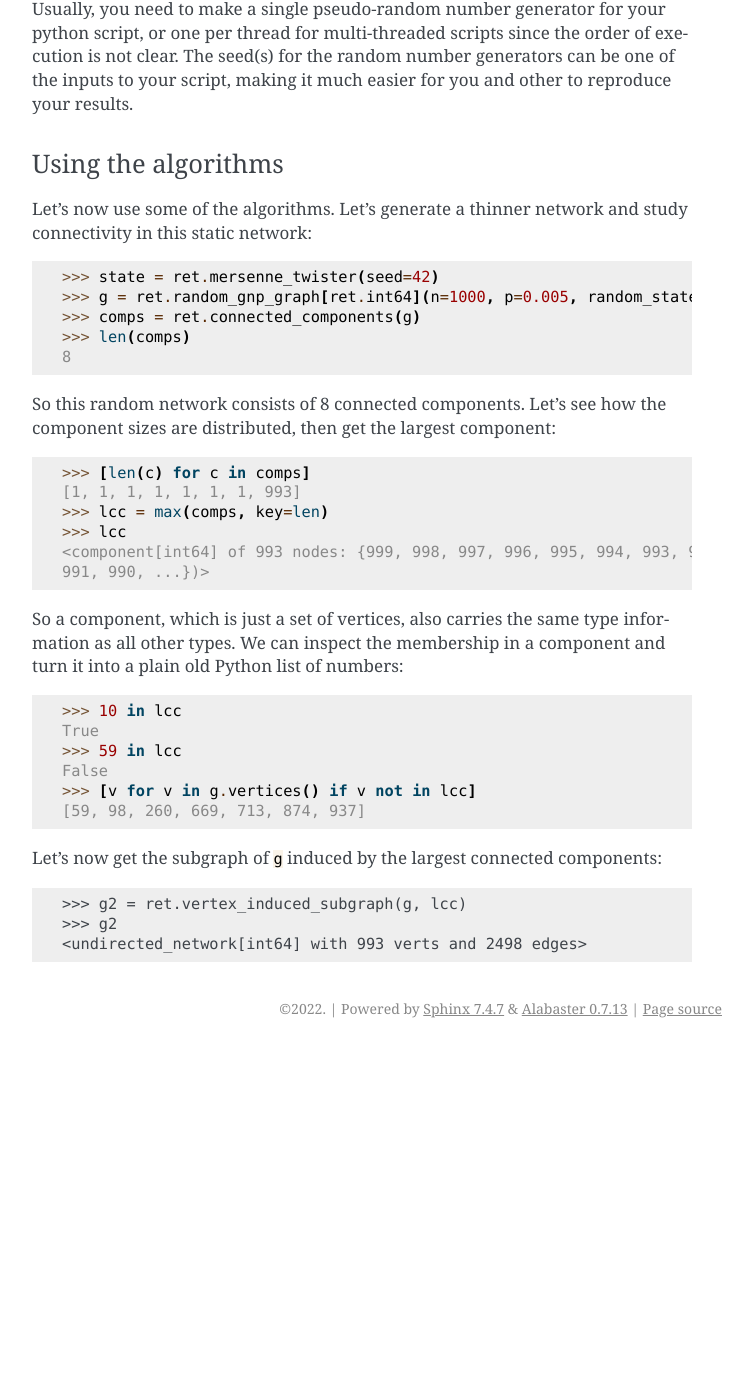
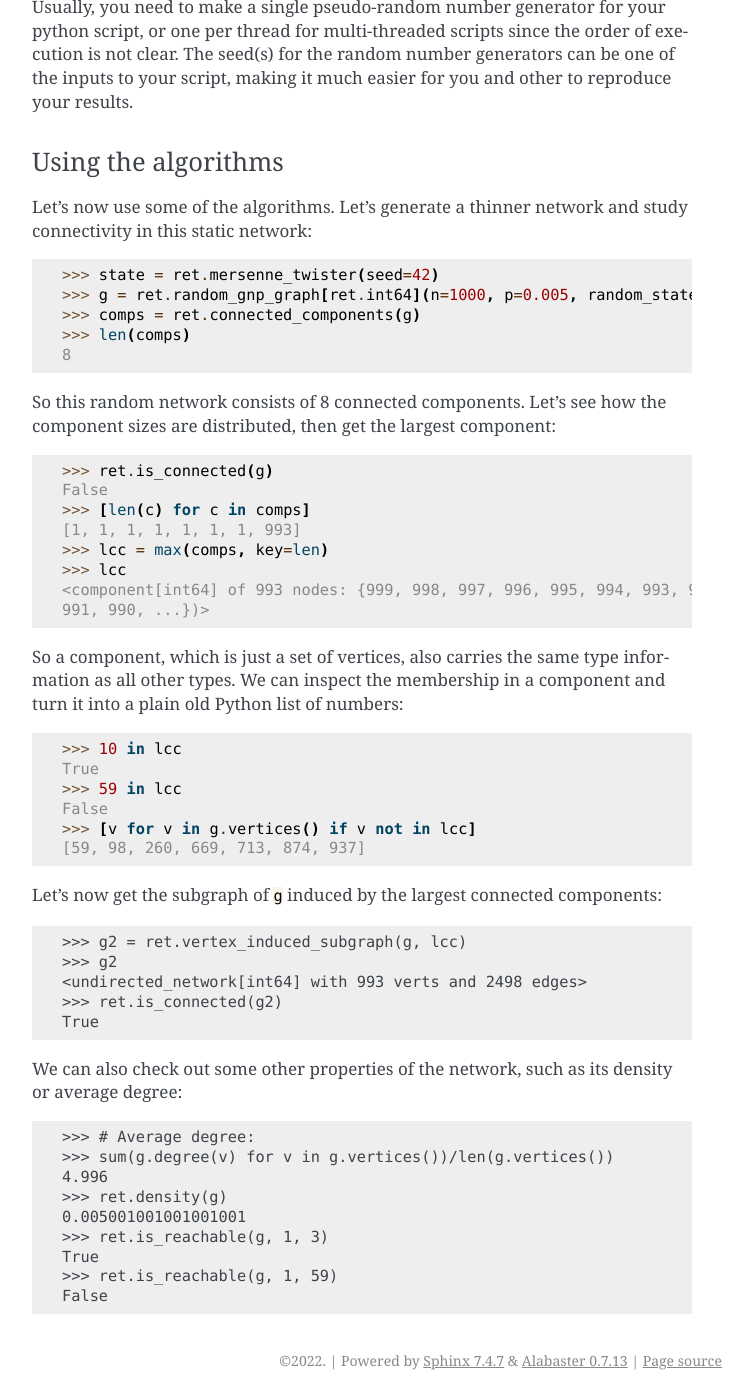
Before and after one commit to reticula-network/reticula-python, a Sphinx documentation site: the page built from docs/quickstart.rst, in a window 1280 px wide and 1400 px high, scrolled down 3120 px. Shown: the whole window, without its empty margins (388-1141 px from the left). Built offline with Sphinx 7.4.7, drawn with Linux system fonts in a browser that asks for light colours; before the commit the page ends 4168 px from its top, so only the background shows below that; some of the changed text lies outside the part shown.

Commit message:
docs: add more static algorithms to quickstart guide

```diff
--- a/docs/quickstart.rst
+++ b/docs/quickstart.rst
@@ -16,10 +16,10 @@ Setting up the environment
 
 In this section, we will explore the most basic form of installation of
 Reticula. Unfortunately, the current state of Python development environment is
-`not as intuitive as it can be <xkcd>`_, so if you are working on a computer
-that is administered by someone else, such a University workstation or laptop,
-ask your system administrators what is the best way to install a package for
-your specific setup.
+`not as intuitive as it can be <https://xkcd.com/1987/>`_, so if you are working
+on a computer that is administered by someone else, such a University
+workstation or laptop, ask your system administrators what is the best way to
+install a package for your specific setup.
 
 First, open the terminal and check if you have the proper Python version
 installed:
@@ -35,9 +35,9 @@ not in this range, you can install proper Python version using the tools
 provided by your operating system.
 
 .. note::
-   In Ubuntu, by default all Python binaries are versioned, meaning that you
-   should be replacing all instances of :code:`python` in the command line with
-   :code:`python3`.
+   In Ubuntu and other Debian based Linux distributions, by default all Python
+   binaries are versioned, meaning that you should be replacing all instances
+   of :code:`python` in the command line with :code:`python3`.
 
 Next, let's make sure you have the most recent version of pip, the standard
 Python package-management system:
@@ -186,6 +184,8 @@ component sizes are distributed, then get the largest component:
 
 .. code-block:: pycon
 
+   >>> ret.is_connected(g)
+   False
    >>> [len(c) for c in comps]
    [1, 1, 1, 1, 1, 1, 1, 993]
    >>> lcc = max(comps, key=len)
@@ -214,3 +214,20 @@ components:
    >>> g2 = ret.vertex_induced_subgraph(g, lcc)
    >>> g2
    <undirected_network[int64] with 993 verts and 2498 edges>
+   >>> ret.is_connected(g2)
+   True
+
+We can also check out some other properties of the network, such as its density
+or average degree:
+
+.. code-block:: ptcon
+
+   >>> # Average degree:
+   >>> sum(g.degree(v) for v in g.vertices())/len(g.vertices())
+   4.996
+   >>> ret.density(g)
+   0.005001001001001001
+   >>> ret.is_reachable(g, 1, 3)
+   True
+   >>> ret.is_reachable(g, 1, 59)
+   False
```
Also changed, not shown: other parts of docs/quickstart.rst (+0 -2 lines).
